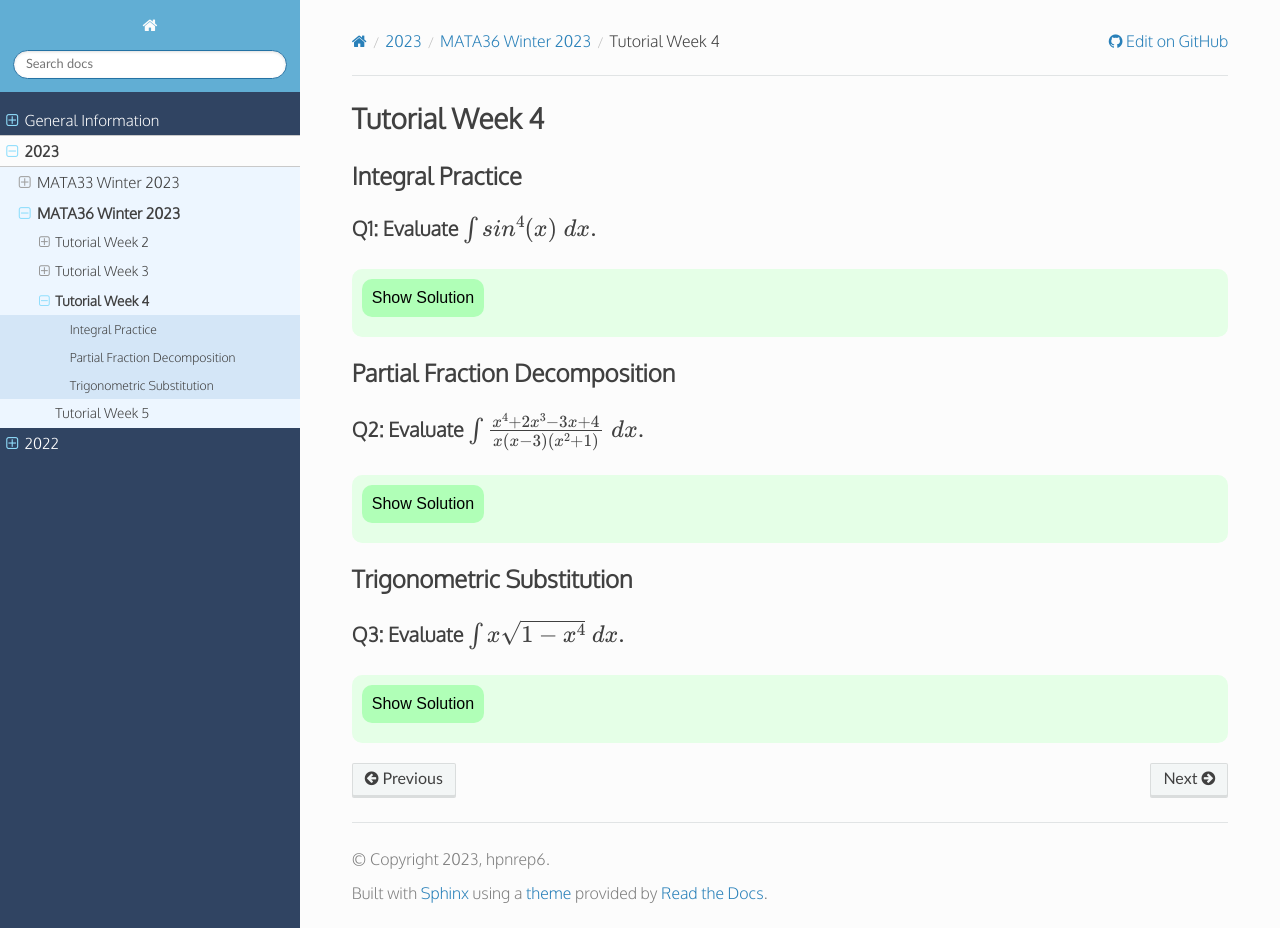
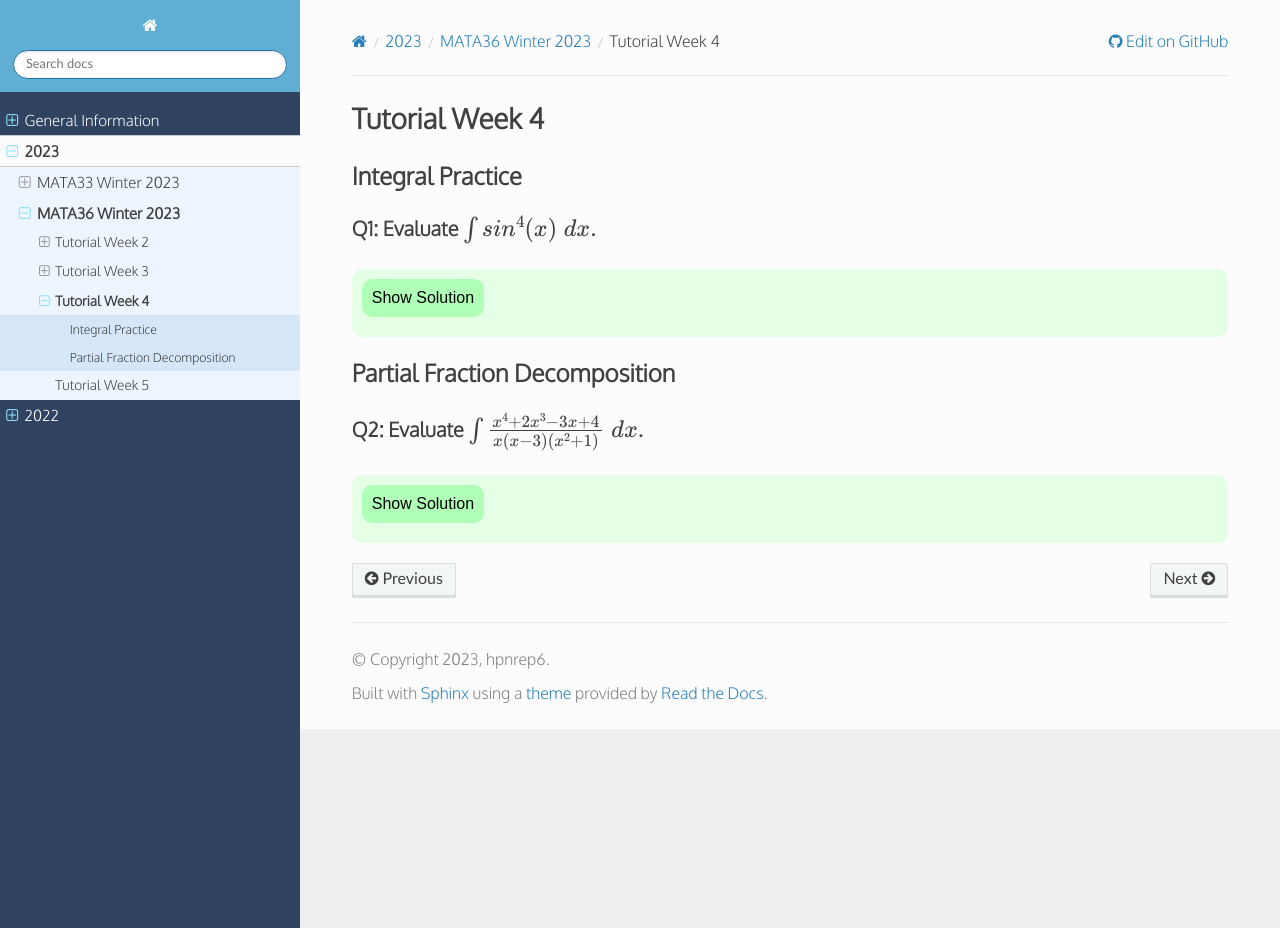
Before and after one commit to hpnrep6/t, a Sphinx documentation site: the page built from source/2023/mata36_winter/tutorial4.rst, in a window 1280 px wide and 928 px high. Built offline with Sphinx 7.4.7 and the Read the Docs theme 2.0.0, drawn with Linux system fonts in a browser that asks for light colours.

Commit message:
Tutorial 4

```diff
--- a/source/2023/mata36_winter/mata36.rst
+++ b/source/2023/mata36_winter/mata36.rst
@@ -2,6 +2,8 @@
 
 MATA36 Winter 2023
 ==================
+
+Unofficial discord server: https://discord.gg/zjCeB6ZgZ7
 
 .. meta::
    :keywords: mata36, notes, tutorial
--- a/source/2023/mata36_winter/tutorial4.rst
+++ b/source/2023/mata36_winter/tutorial4.rst
@@ -46,30 +46,10 @@ Q2: Evaluate :math:`\int \frac{x^4+2x^3-3x+4}{x(x-3)(x^2+1)} \; dx`.
       <button onClick="toggleClicked(this)" class="show-answer-button">Show Solution</button>
       <div class="answer">
 
-.. image:: ./images/t3/2.jpeg
+.. image:: ./images/t4/2.jpeg
    :width: 700
 
 .. raw:: html
 
         </div>
     </div>
-
-Trigonometric Substitution
---------------------------
-
-Q3: Evaluate :math:`\int x\sqrt{1-x^4} \; dx`.
-~~~~~~~~~~~~~~~~~~~~~~~~~~~~~~~~~~~~~~~~~~~~~~
-
-.. raw:: html
-
-   <div class="answer-container">
-      <button onClick="toggleClicked(this)" class="show-answer-button">Show Solution</button>
-      <div class="answer">
-
-.. image:: ./images/t3/2.jpeg
-   :width: 700
-
-.. raw:: html
-
-        </div>
-    </div>
```
Also changed, not shown: other parts of source/2023/mata36_winter/tutorial4.rst (+1 -1 lines), source/2023/mata33_winter/tutorial4.rst (+8 -8 lines), source/2023/mata33_winter/images/t4/1.jpeg (added), source/2023/mata33_winter/images/t4/2.jpeg (added), source/2023/mata33_winter/images/t4/3.jpeg (added), source/2023/mata33_winter/images/t4/4.jpeg (added), source/2023/mata36_winter/images/t4/1.jpeg (added), source/2023/mata36_winter/images/t4/2.jpeg (added).
